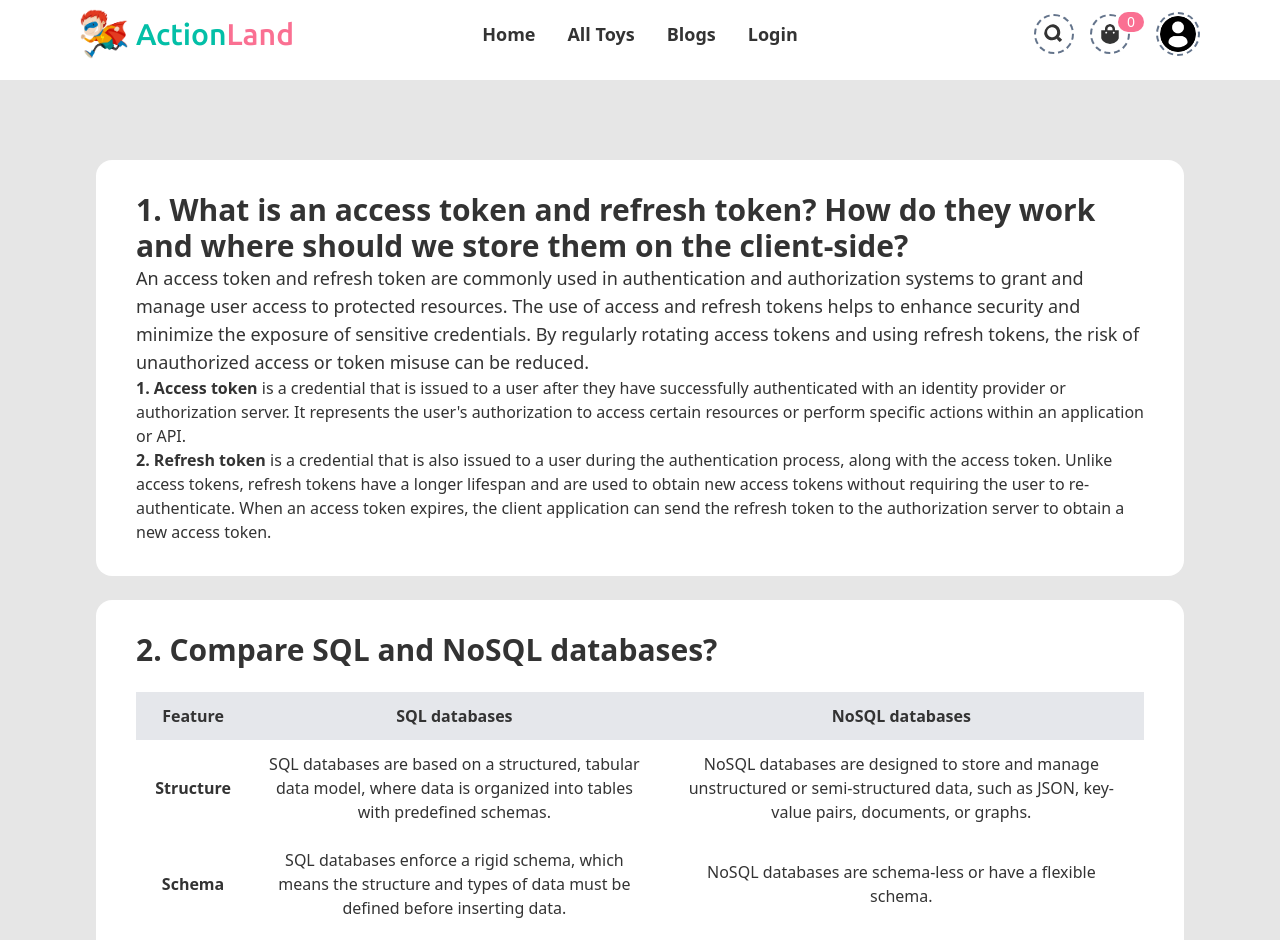
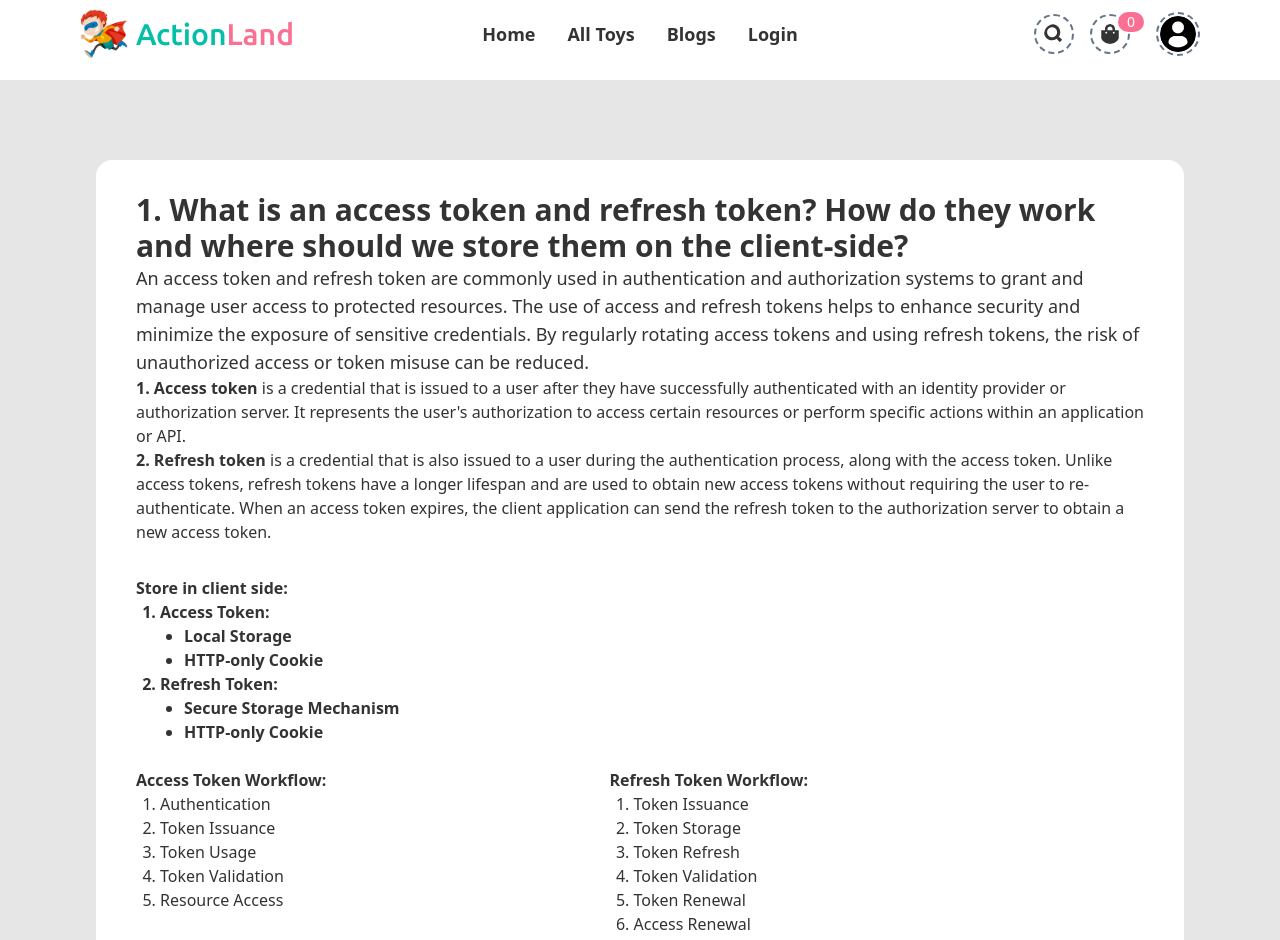
Before and after one commit to MohonSaha/Action-land-client, a React (Vite) app: page /blogs in a window 1280 px wide. Shown: the top 940 px of the page. Built offline with nearby package versions, Linux system fonts and the light colour scheme; no server answers.

Commit message:
add readme file

```diff
--- a/src/pages/Blogs/Blogs.jsx
+++ b/src/pages/Blogs/Blogs.jsx
@@ -10,6 +10,51 @@ const Blogs = () => {
                 <p>
                     <strong>2. Refresh token</strong> is a credential that is also issued to a user during the authentication process, along with the access token. Unlike access tokens, refresh tokens have a longer lifespan and are used to obtain new access tokens without requiring the user to re-authenticate. When an access token expires, the client application can send the refresh token to the authorization server to obtain a new access token.
                 </p>
+
+
+                <div className='mt-8'>
+                    <strong>Store in client side:</strong>
+                    <ol className='list-decimal ml-6 font-semibold'>
+                        <li>Access Token:</li>
+                        <ul className='list-disc ml-6'>
+                            <li>Local Storage</li>
+                            <li>HTTP-only Cookie</li>
+                        </ul>
+                        <li>Refresh Token:</li>
+                        <ul className='list-disc ml-6'>
+                            <li>Secure Storage Mechanism</li>
+                            <li>HTTP-only Cookie</li>
+                        </ul>
+                    </ol>
+                </div>
+
+                <div className='mt-6 w-full md:w-2/3 justify-between flex flex-col md:flex-row '>
+                    <div>
+                        <strong>Access Token Workflow:</strong>
+                        <ol className='list-decimal ml-6'>
+                            <li>Authentication</li>
+                            <li>Token Issuance</li>
+                            <li>Token Usage</li>
+                            <li>Token Validation</li>
+                            <li>Resource Access</li>
+                        </ol>
+                    </div>
+
+                    <div>
+                        <strong>Refresh Token Workflow:</strong>
+                        <ol className='list-decimal ml-6'>
+                            <li>Token Issuance</li>
+                            <li>Token Storage</li>
+                            <li>Token Refresh</li>
+                            <li>Token Validation</li>
+                            <li>Token Renewal</li>
+                            <li>Access Renewal</li>
+                            <li>Repeat Process</li>
+                        </ol>
+                    </div>
+                </div>
+
+
             </div>
 
 
```
Also changed, not shown: 1 other file (tests, documents, lock files or other folders).
